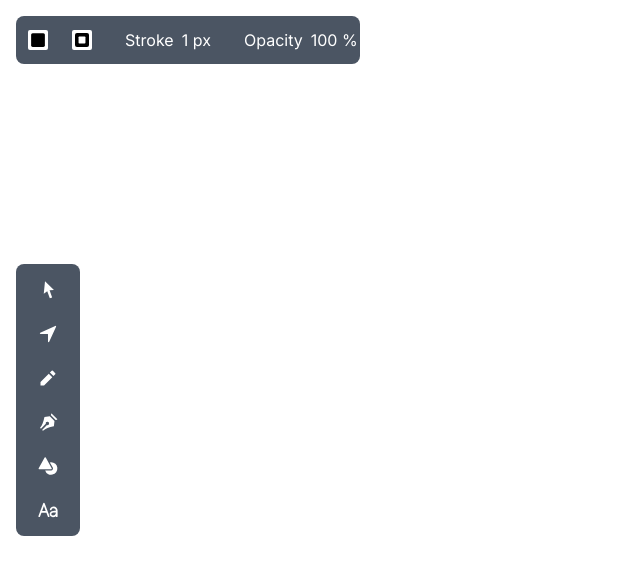
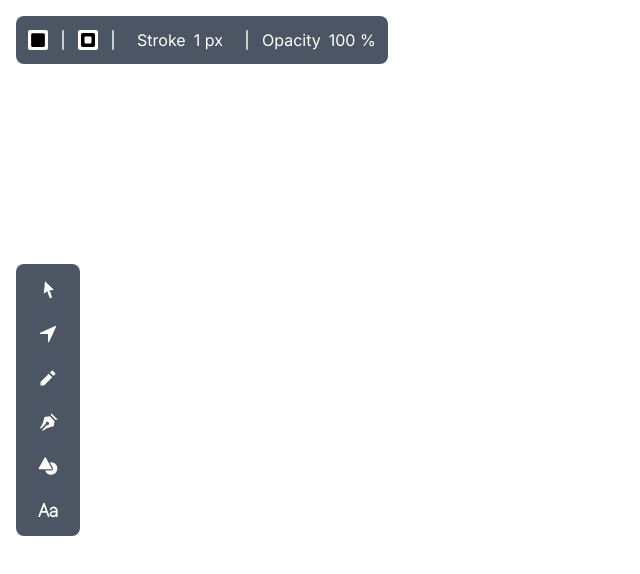
Before and after one commit to nijoow/nijoow-drawing, a Next.js app: page / in a window 1280 px wide. Shown: the top 574 px of the page, without its empty margins (0-640 px from the left). Built offline with nearby package versions, Linux system fonts and the light colour scheme.

Commit message:
💄 Toolbar Divider 추가

```diff
--- a/src/components/Handler/Handler.tsx
+++ b/src/components/Handler/Handler.tsx
@@ -9,6 +9,7 @@ import { useRecoilState, useRecoilValue } from 'recoil'
 import { IoCloseCircleOutline } from 'react-icons/io5'
 import { remap } from '@/utils/remap'
 import { rotateVertex } from '@/utils/rotateVertex'
+import VerticalDivider from '../common/VerticalDivider'
 
 const defaultPoint = {
   startX: undefined,
@@ -459,7 +460,7 @@ const Handler = () => {
       </div>
       {openItemMenu.open && (
         <div
-          className="absolute flex items-center gap-4 p-3 text-white bg-gray-600 rounded-lg"
+          className="absolute flex items-center gap-2.5 p-3 text-white bg-gray-600 rounded-lg"
           style={{
             left: openItemMenu.x ?? undefined,
             top: openItemMenu.y ?? undefined,
@@ -471,28 +472,32 @@ const Handler = () => {
           >
             Delete
           </div>
+          <VerticalDivider />
           <div
             className="cursor-pointer"
             onClick={handleClickBringToFrontButton}
           >
             Bring To Front
           </div>
+          <VerticalDivider />
           <div className="cursor-pointer" onClick={handleClickSendToBackButton}>
             Send To Back
           </div>
+          <VerticalDivider />
           <div
             className="cursor-pointer"
             onClick={handleClickBringForwardButton}
           >
             Bring Forward
           </div>
+          <VerticalDivider />
           <div
             className="cursor-pointer"
             onClick={handleClickSendBackwardButton}
           >
             Send Backward
           </div>
-
+          <VerticalDivider />
           <div className="cursor-pointer" onClick={closeItemMenu}>
             <IoCloseCircleOutline size={24} />
           </div>
--- a/src/components/ToolBar/TopToolBar.tsx
+++ b/src/components/ToolBar/TopToolBar.tsx
@@ -13,6 +13,7 @@ import {
 import { OptionsToolBar } from '@/types/type'
 import { ChromePicker, ColorResult } from 'react-color'
 import Slider from '@/components/Slider/Slider'
+import VerticalDivider from '../common/VerticalDivider'
 
 const ColorSubToolBar = ({ type }: { type: 'fill' | 'stroke' }) => {
   // recoil
@@ -148,7 +149,7 @@ export default function TopToolBar() {
   return (
     <div
       ref={toolBarRef}
-      className="fixed z-10 flex items-center overflow-visible text-white bg-gray-600 rounded-lg min-w-max left-4 top-4 min-h-fit"
+      className="fixed z-10 flex items-center overflow-visible text-white bg-gray-600 rounded-lg min-w-max left-4 top-4 min-h-fit gap-0.5"
     >
       <div className="relative flex items-center justify-center p-3 w-fit">
         <button
@@ -164,6 +165,7 @@ export default function TopToolBar() {
         </button>
         {openSubToolBar.type === 'FILL' && <ColorSubToolBar type="fill" />}
       </div>
+      <VerticalDivider />
       <div className="relative flex items-center justify-center p-3 w-fit">
         <button
           type="button"
@@ -187,6 +189,7 @@ export default function TopToolBar() {
         </button>
         {openSubToolBar.type === 'STROKE' && <ColorSubToolBar type="stroke" />}
       </div>
+      <VerticalDivider />
       <div className="relative flex items-center justify-center w-32 p-3">
         <button
           type="button"
@@ -206,7 +209,8 @@ export default function TopToolBar() {
           </div>
         )}
       </div>
-      <div className="relative flex items-center justify-center w-32 p-3">
+      <VerticalDivider />
+      <div className="relative flex items-center justify-center  p-3">
         <button
           type="button"
           className="flex items-center space-x-2 min-w-fit"
--- /dev/null
+++ b/src/components/common/VerticalDivider.tsx
@@ -0,0 +1,7 @@
+import React from 'react'
+
+const VerticalDivider = () => {
+  return <div className="w-0.5 h-5 rounded-sm bg-white/70" />
+}
+
+export default VerticalDivider
```
